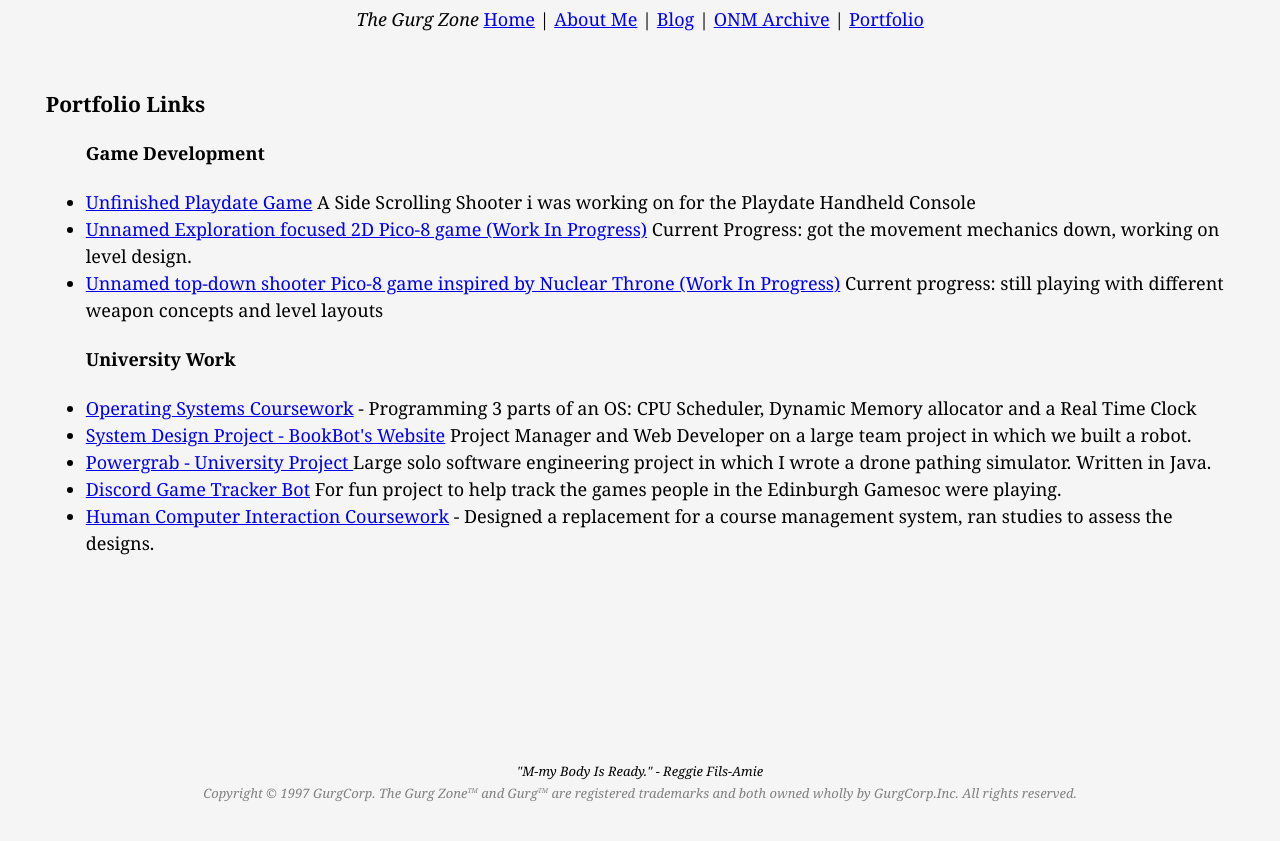
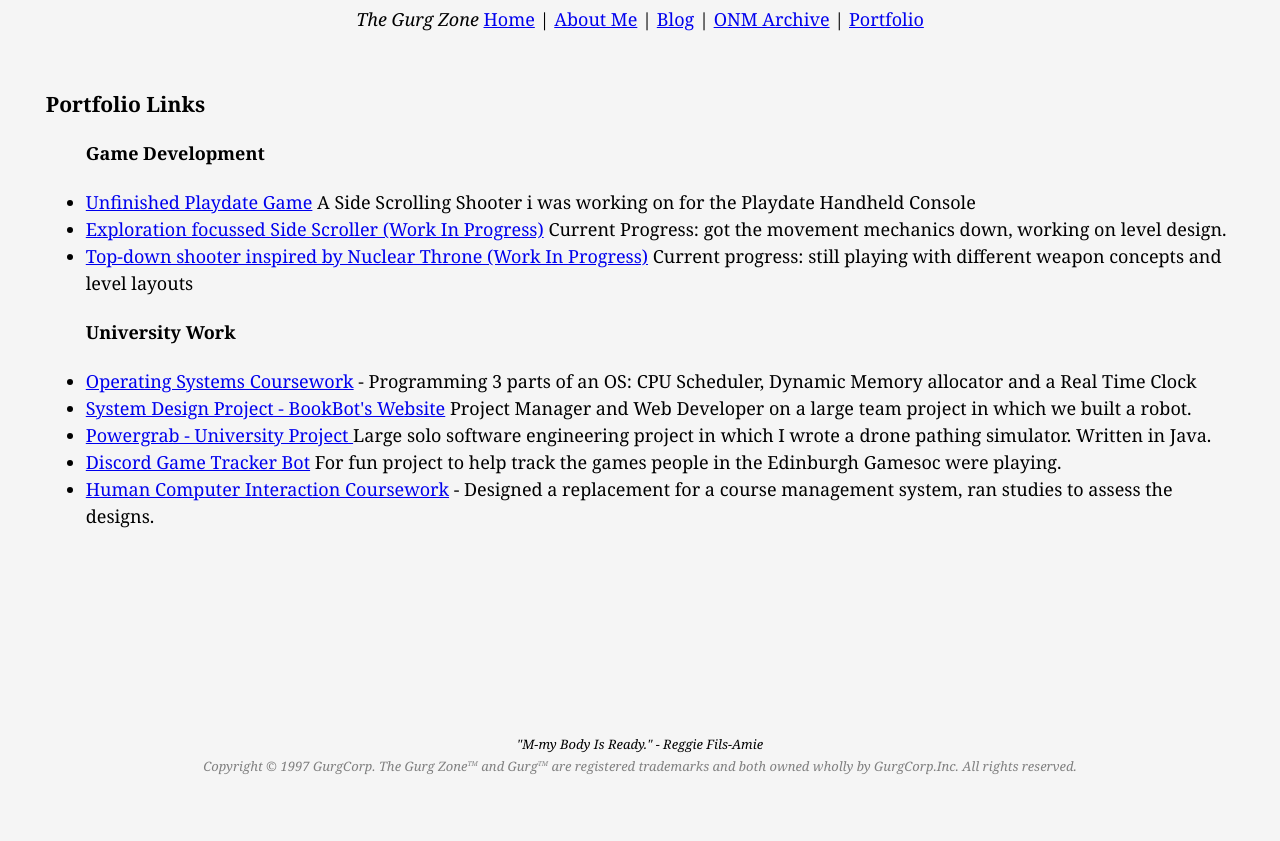
Before and after one commit to GreigHuth/greighuth.github.io, a Jekyll site: the page built from portfolio.html, in a window 1280 px wide. Shown: the top 841 px of the page. Built offline with Jekyll 4.4.1, drawn with Linux system fonts in a browser that asks for light colours.

Commit message:
Update portfolio.html

```diff
--- a/portfolio.html
+++ b/portfolio.html
@@ -16,12 +16,12 @@ layout: default
       </li>
 
       <li>
-        <a href ="https://github.com/GreigHuth/nugam">Unnamed Exploration focused 2D Pico-8 game (Work In Progress)</a>
+        <a href ="https://github.com/GreigHuth/nugam">Exploration focussed Side Scroller (Work In Progress)</a>
         <a> Current Progress: got the movement mechanics down, working on level design. </a>
       </li>
 
       <li>
-        <a href ="https://github.com/GreigHuth/nuclone">Unnamed top-down shooter Pico-8 game inspired by Nuclear Throne  (Work In Progress)</a>
+        <a href ="https://github.com/GreigHuth/nuclone">Top-down shooter inspired by Nuclear Throne  (Work In Progress)</a>
         <a> Current progress: still playing with different weapon concepts and level layouts</a>
       </li>
 
```
